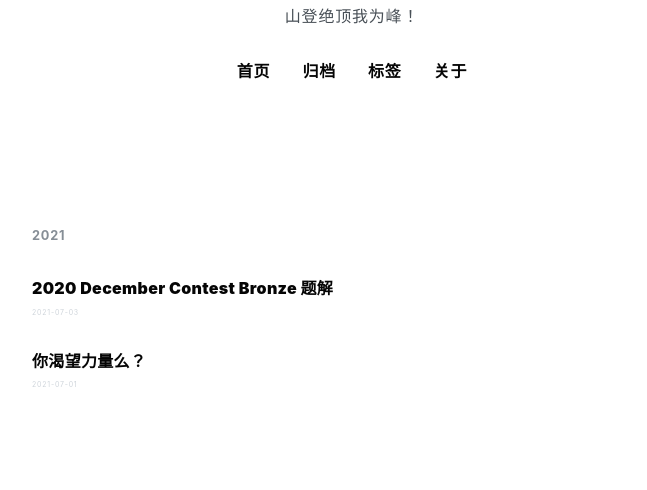
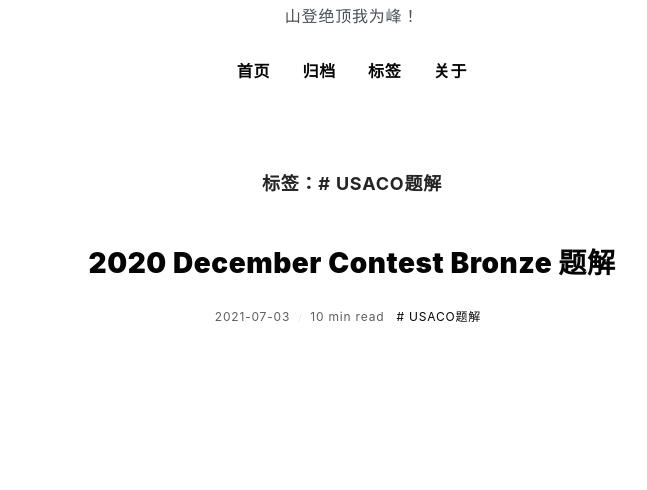
Before and after one commit to Mercurycity/Mercurycity.github.io, a plain HTML site: page tag/wjmNtdxIB/index.html in a window 1280 px wide. Shown: the part 256-746 px from the top of the page, without its empty margins (288-935 px from the left). Drawn offline with nearby package versions, Linux system fonts and the light colour scheme; a web font is replaced by a local one.

Commit message:
update from gridea: 2021-07-03 18:51:26

```diff
--- a/atom.xml
+++ b/atom.xml
@@ -2,7 +2,7 @@
 <feed xmlns="http://www.w3.org/2005/Atom">
     <id>https://mercurycity.github.io</id>
     <title>Gridea</title>
-    <updated>2021-07-03T09:27:40.317Z</updated>
+    <updated>2021-07-03T10:51:26.210Z</updated>
     <generator>https://github.com/jpmonette/feed</generator>
     <link rel="alternate" href="https://mercurycity.github.io"/>
     <link rel="self" href="https://mercurycity.github.io/atom.xml"/>
--- a/archives/index.html
+++ b/tag/wjmNtdxIB/index.html
@@ -1,24 +1,24 @@
 <html>
   <head>
-    <meta charset="utf-8" />
+  <meta charset="utf-8" />
 <meta name="viewport" content="width=device-width, initial-scale=1" />
-<title>Gridea</title>
-<link rel="shortcut icon" href="https://mercurycity.github.io/favicon.ico?v=1625304457690">
+<title>USACO题解 | Gridea</title>
+<link rel="shortcut icon" href="https://mercurycity.github.io/favicon.ico?v=1625309484112">
 <link href="https://cdn.jsdelivr.net/npm/remixicon@2.3.0/fonts/remixicon.css" rel="stylesheet">
 <link rel="stylesheet" href="https://mercurycity.github.io/styles/main.css">
-<link rel="alternate" type="application/atom+xml" title="Gridea - Atom Feed" href="https://mercurycity.github.io/atom.xml">
+<link rel="alternate" type="application/atom+xml" title="USACO题解 | Gridea - Atom Feed" href="https://mercurycity.github.io/atom.xml">
 <link rel="stylesheet" href="https://fonts.googleapis.com/css?family=Droid+Serif:400,700">
 
 
 
-    <meta name="description" content="山登绝顶我为峰！" />
+  <meta name="description" content="山登绝顶我为峰！" />
   </head>
   <body>
     <div class="main">
       <div class="main-content">
         <div class="site-header">
   <a href="https://mercurycity.github.io">
-  <img class="avatar" src="https://mercurycity.github.io/images/avatar.png?v=1625304457690" alt="">
+  <img class="avatar" src="https://mercurycity.github.io/images/avatar.png?v=1625309484112" alt="">
   </a>
   <h1 class="site-title">
     Gridea
@@ -68,40 +68,42 @@
   </div>
 </div>
 
+        <div class="current-tag-container">
+            <h2 class="title">
+                标签：# USACO题解
+            </h2>
+        </div>
+        <div class="post-container">
 
+    <article class="post">
+      <a href="https://mercurycity.github.io/post/2020-december-contest-bronze-ti-jie/">
+        <h2 class="post-title">2020 December Contest Bronze 题解</h2>
+      </a>
+      <div class="post-info">
+        <span>
+          2021-07-03
+        </span>
+        <span>
+          10 min read
+        </span>
 
+          <a href="https://mercurycity.github.io/tag/wjmNtdxIB/" class="post-tag">
+            # USACO题解
+          </a>
 
-<div class="archives-container">
+      </div>
 
-    <h2 class="year">2021</h2>
+      <div class="post-abstract">
 
-
-        <a href="https://mercurycity.github.io/post/2020-december-contest-bronze-ti-jie/" class="post">
-          <h2 class="post-title">
-            2020 December Contest Bronze 题解
-          </h2>
-          <div class="time">2021-07-03</div>
-        </a>
-
-
-
-        <a href="https://mercurycity.github.io/post/ni-ke-wang-li-liang-me/" class="post">
-          <h2 class="post-title">
-            你渴望力量么？
-          </h2>
-          <div class="time">2021-07-01</div>
-        </a>
-
-
+      </div>
+    </article>
 
 </div>
-
 
         <div class="pagination-container">
 
 
 </div>
-
 
         <div class="site-footer">
   Powered by <a href="https://github.com/getgridea/gridea" target="_blank">Gridea</a>
```
Also changed, not shown: index.html (+6 -2 lines), post/2020-december-contest-bronze-ti-jie/index.html (+7 -3 lines), post/ni-ke-wang-li-liang-me/index.html (+2 -2 lines), tags/index.html (+4 -2 lines).
